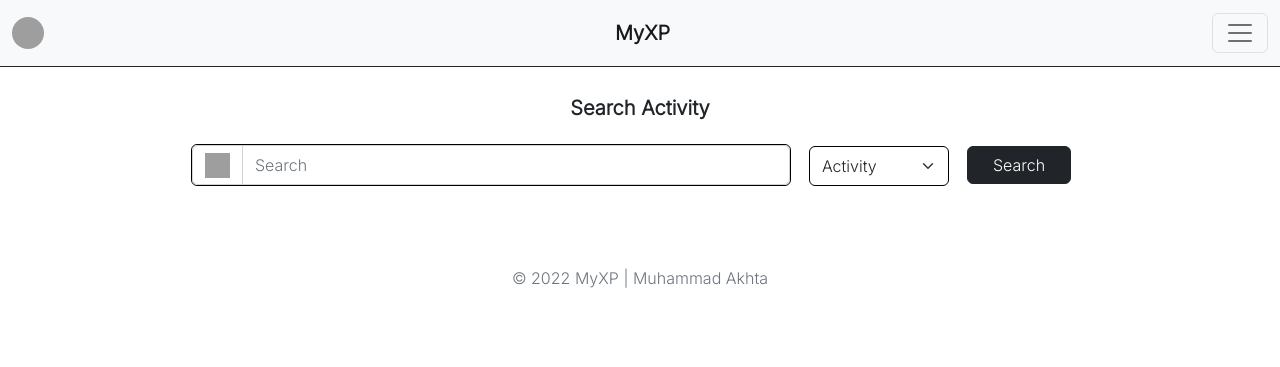
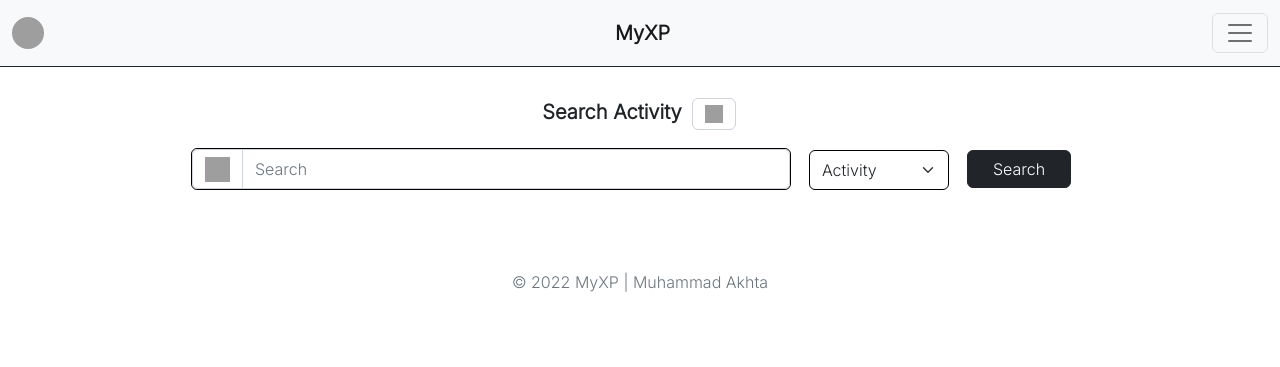
Before and after one commit to Akosovski/MyXP, a Django app: a page that uses templates/progression/search_activity.html in a window 1280 px wide. Shown: the top 367 px of the page. Run offline with Django 4.2, Linux system fonts and the light colour scheme; a user stored in the database is signed in; grey boxes are pictures that could not be loaded.

Commit message:
Major Rework for Popover

```diff
--- a/myxp/static/css/style.css
+++ b/myxp/static/css/style.css
@@ -82,6 +82,25 @@
     width: 97%;
 }
 
+.search-title{
+    margin-top: 4px;
+    margin-right: 8px;
+}
+
+#info-popover{
+    border: none;
+    padding: 2px;
+    padding-bottom: 1px;
+}
+
+#info-popover:active{
+    background-color: #1674fd;
+}
+
+#popover-image{
+    border: none;
+}
+
 @media only screen and (max-width: 575px) {
     #button-group{
         padding-right: 10px;
--- a/templates/progression/search_activity.html
+++ b/templates/progression/search_activity.html
@@ -10,8 +10,15 @@
 <div class="row pt-5 ps-0 pe-0 m-0 overflow-auto mh-100">
     <form name="search-activity" action="{% url 'search-activity' %}" method="POST">
         {% csrf_token %}
-        <h5 class="mt-5" style="text-align: center; font-weight: bold">Search Activity</h5>
-
+        <div class="d-flex justify-content-center mt-5">
+            <h5 class="search-title" style="text-align: center; font-weight: bold">Search Activity</h5>
+            <!-- Popover Info -->
+            <a type="button" class="btn" id="info-popover" data-bs-toggle="popover" data-bs-title="Search Guide" data-bs-content="Complete Date Format: YYYY-MM-DD HH:MM (Individual search is available)" data-bs-trigger="hover focus">
+                <label class="input-group-text" for="searchInput" style="background-color: white;">
+                    <img id="popover-image" src="https://www.svgrepo.com/show/62998/info.svg" width="18" height="18" class="flex-shrink-0">
+                </label>
+            </a>
+        </div>
 
         <!-- Search Bar -->
         <div class="container d-sm-flex justify-content-center d-grid justify-content-sm-center">
```
